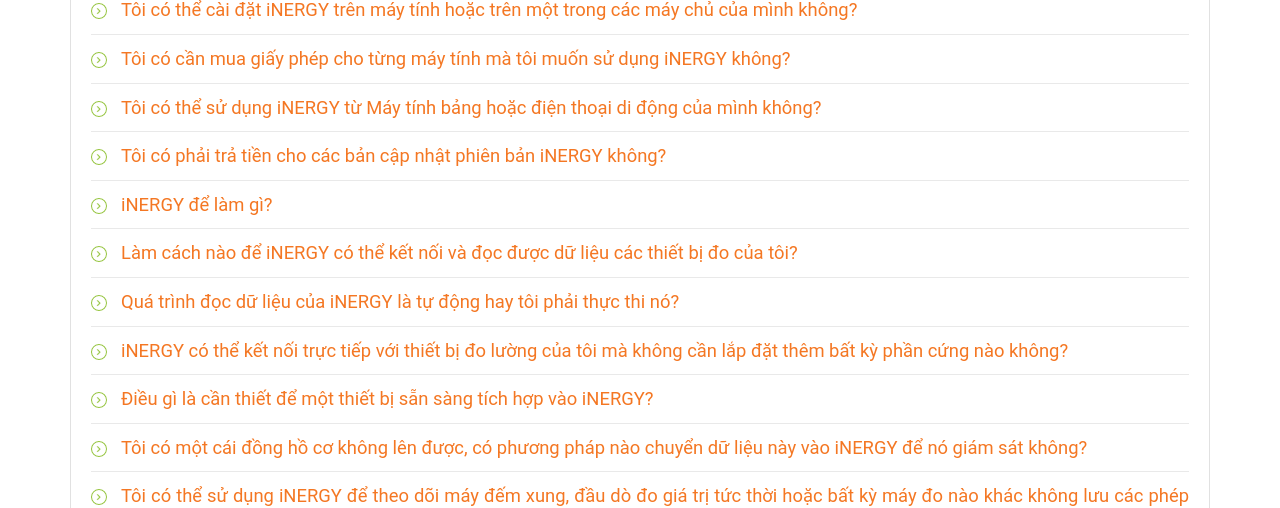
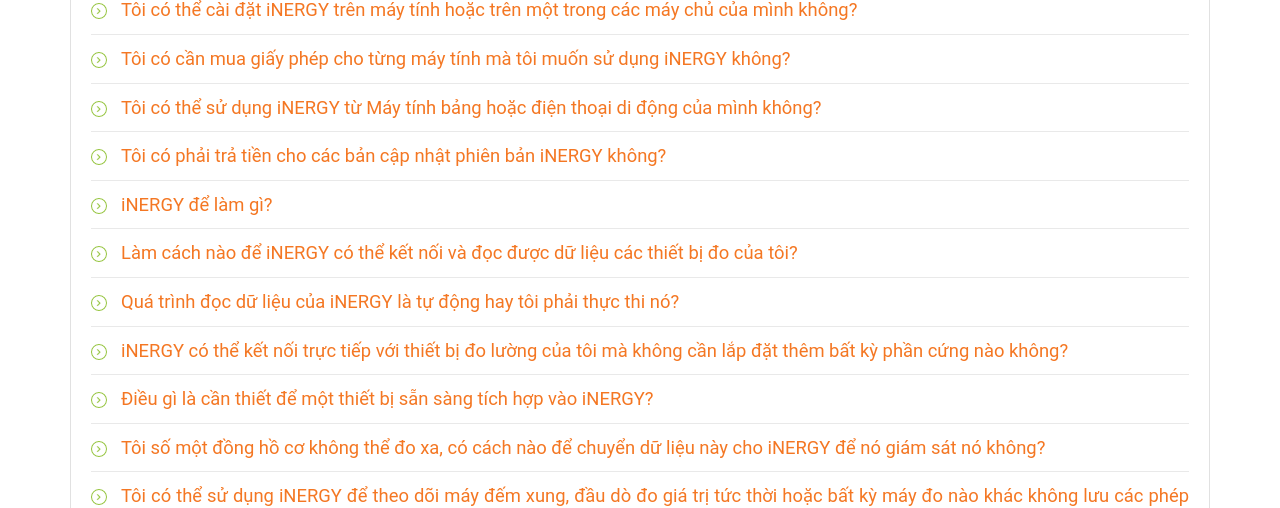
Before and after one commit to phitu2211/iNergy, a plain HTML site: page faq.html in a window 1280 px wide. Shown: the part 292-800 px from the top of the page. Drawn offline with Linux system fonts and the light colour scheme.

Commit message:
fix content

```diff
--- a/faq.html
+++ b/faq.html
@@ -219,8 +219,8 @@
 							(RS485, rs232, Lan,..)</p>
 					</div>
 					<div class="question" data-for="answer10" onclick="showAnswer(this)">
-						<span>Tôi có một cái đồng hồ cơ không lên được, có phương pháp nào chuyển dữ liệu này vào iNERGY để nó giám
-							sát không?</span>
+						<span>Tôi số một đồng hồ cơ không thể đo xa, có cách nào để chuyển dữ liệu này cho iNERGY để nó giám sát nó
+							không?</span>
 					</div>
 					<div class="answer" id="answer10">
 						<p>
```
